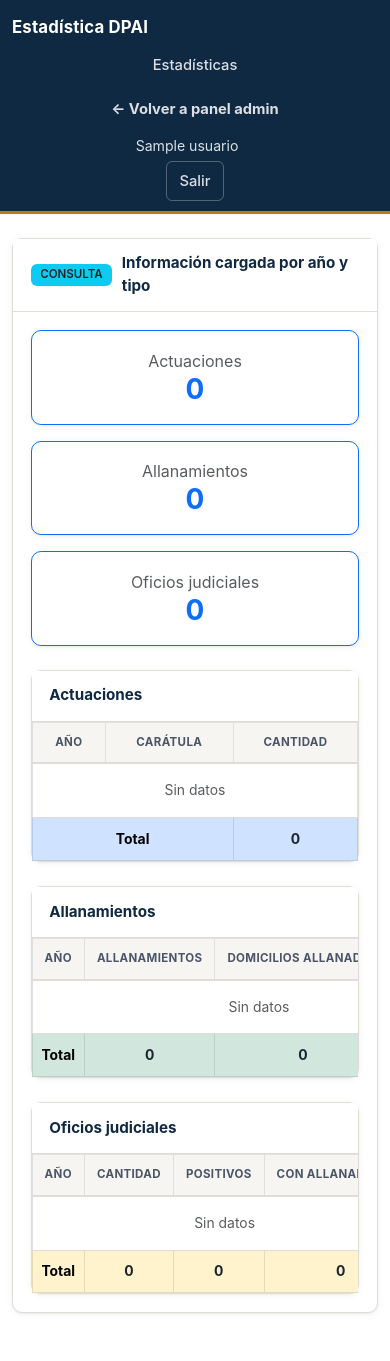
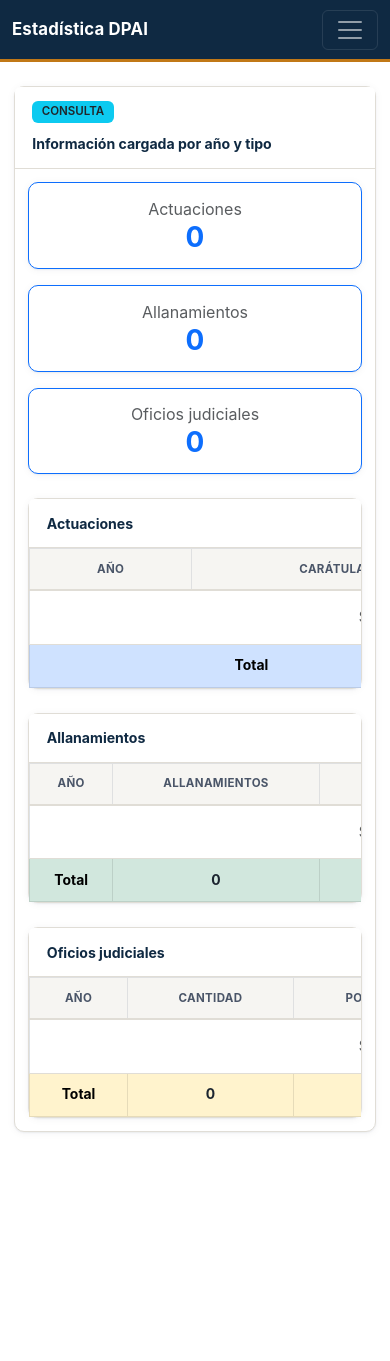
Before and after one commit to ArgusLuCh/dpai, a Flask app: page /estadisticas in a window 390 px wide. After the commit the page ends 1133 px from the top, so only its background shows below. Run offline with Flask 3, Linux system fonts and the light colour scheme; a user stored in the database is signed in; a database or web service that is not in the repository returns one stand-in record (values such as "Sample title"); data that the repository does not hold is empty; some libraries are stand-ins or nearby versions.

Commit message:
Hago la interfaz responsive: navbar mobile, tablas con scroll, espaciados

```diff
--- a/static/style.css
+++ b/static/style.css
@@ -355,3 +355,75 @@ h1, h2, h3, h4, h5 {
   justify-content: center;
   font-size: 1rem;
 }
+
+/* ---------- Responsive ---------- */
+
+@media (max-width: 991.98px) {
+  .app-top-nav {
+    align-items: stretch;
+    gap: 0;
+    padding-top: .5rem;
+    border-top: 1px solid rgba(255, 255, 255, .12);
+    margin-top: .5rem;
+  }
+
+  .app-top-nav .nav-item {
+    width: 100%;
+  }
+
+  .app-top-link {
+    display: block;
+    padding: .65rem .5rem !important;
+  }
+
+  .navbar-text {
+    display: block;
+    padding: .5rem;
+    margin: 0 !important;
+  }
+}
+
+@media (max-width: 767.98px) {
+  .container {
+    padding-left: .85rem;
+    padding-right: .85rem;
+  }
+
+  .card-body {
+    padding: .85rem;
+  }
+
+  .card-header {
+    font-size: .88rem;
+    flex-wrap: wrap;
+  }
+
+  h1 { font-size: 1.4rem; }
+  h2 { font-size: 1.2rem; }
+
+  .app-tabs {
+    flex-wrap: nowrap;
+    overflow-x: auto;
+    -webkit-overflow-scrolling: touch;
+    padding-left: .7rem;
+    padding-right: .7rem;
+  }
+
+  .app-tab {
+    flex: 0 0 auto;
+    white-space: nowrap;
+  }
+
+  .table-responsive table {
+    min-width: 720px;
+  }
+
+  .btn {
+    padding: .55rem 1rem;
+  }
+
+  /* Formularios: una columna por fila en vez de varias apretadas */
+  form .row > [class*="col-"] {
+    margin-bottom: .75rem;
+  }
+}
--- a/templates/base.html
+++ b/templates/base.html
@@ -12,7 +12,10 @@
     <nav class="navbar navbar-expand-lg navbar-dark bg-primary mb-4">
       <div class="container-fluid">
         <a class="navbar-brand" href="/">Estadística DPAI</a>
-        <div class="navbar-collapse">
+        <button class="navbar-toggler" type="button" data-bs-toggle="collapse" data-bs-target="#navMenu" aria-controls="navMenu" aria-expanded="false" aria-label="Abrir menú">
+          <span class="navbar-toggler-icon"></span>
+        </button>
+        <div class="collapse navbar-collapse" id="navMenu">
           <ul class="navbar-nav ms-auto app-top-nav">
             {% if current_user.is_authenticated %}
             {% if vista_consultor_activa or (current_user.es_consulta and not current_user.es_admin) %}
--- a/templates/index.html
+++ b/templates/index.html
@@ -82,7 +82,7 @@
         <div class="tab-content">
           <!-- Pestaña "Todos" -->
           <div class="tab-pane fade show active" id="todos" role="tabpanel" aria-labelledby="tab-todos">
-            <div class="p-0">
+            <div class="table-responsive p-0">
               <table class="table table-sm mb-0">
                 <thead>
                   <tr>
@@ -128,7 +128,7 @@
           <!-- Pestañas por Usuario -->
           {% for usuario, actuaciones_usuario in actuaciones_por_usuario.items() | sort(attribute='0') %}
           <div class="tab-pane fade" id="usuario-{{ loop.index }}" role="tabpanel" aria-labelledby="tab-{{ loop.index }}">
-            <div class="p-0">
+            <div class="table-responsive p-0">
               <table class="table table-sm mb-0">
                 <thead>
                   <tr>
@@ -171,7 +171,7 @@
 
         {% else %}
         <!-- Vista para Usuarios No-Admin -->
-        <div class="card-body p-0">
+        <div class="table-responsive card-body p-0">
           <table class="table table-sm mb-0">
             <thead>
               <tr>
--- a/templates/usuarios.html
+++ b/templates/usuarios.html
@@ -17,7 +17,7 @@
           </form>
           <small class="text-muted">Este usuario solo podrá ver estadísticas por año y tipo, sin acceder al detalle.</small>
         </div>
-        <div class="card-body p-0">
+        <div class="table-responsive card-body p-0">
           <table class="table table-sm mb-0">
             <thead>
               <tr>
```
